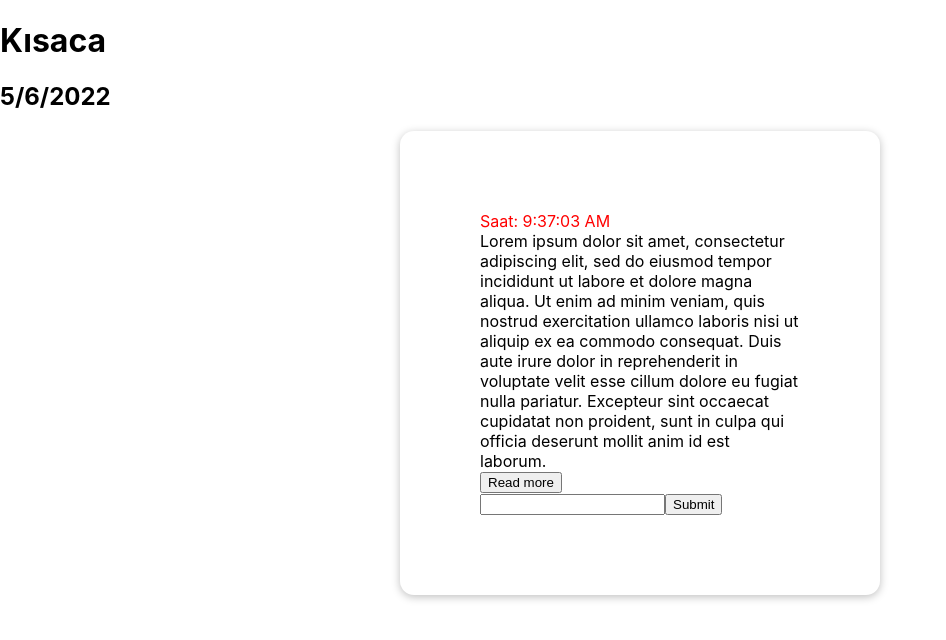
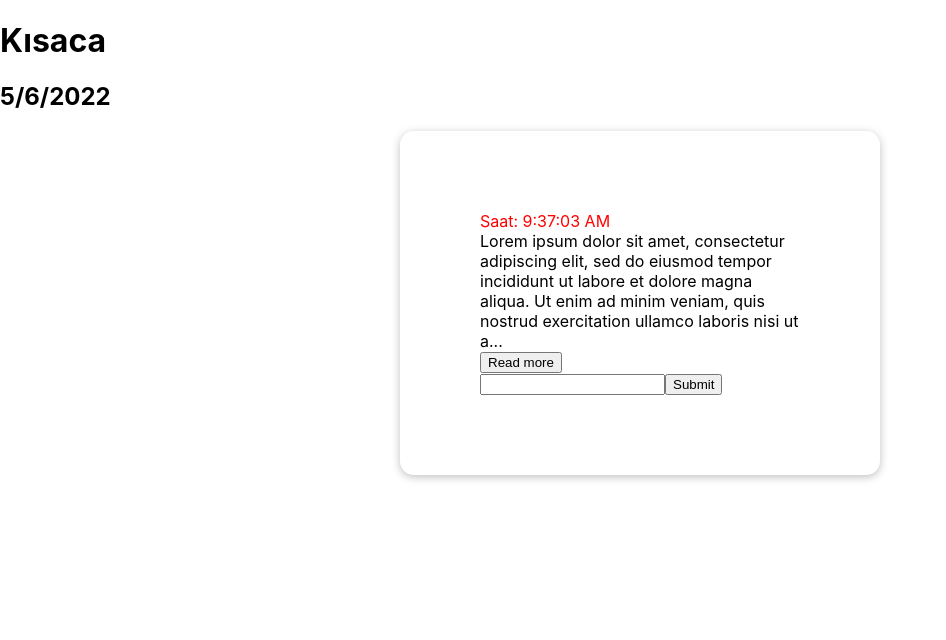
Before and after one commit to yunusemreaksu/kisaca-frontend, a React (Create React App) app: page / in a window 1280 px wide. Shown: the top 640 px of the page, without its empty margins (0-946 px from the left). Built offline with nearby package versions, Linux system fonts and the light colour scheme.

Commit message:
Deactivated ExpandButton component and added its logic to NewsItem

```diff
--- a/src/components/News/NewsItem.js
+++ b/src/components/News/NewsItem.js
@@ -1,9 +1,15 @@
-import React from "react";
+import React, { useState } from "react";
 import News from "./News";
 
 import classes from "./NewsItem.module.css";
 
 const NewsItem = (props) => {
+  const [readMore, setReadMore] = useState(false)
+
+  const clickHandler = () => {
+    setReadMore(!readMore)
+  }
+
   const newsText =
     "Lorem ipsum dolor sit amet, consectetur adipiscing elit, sed do eiusmod tempor incididunt ut labore et dolore magna aliqua. Ut enim ad minim veniam, quis nostrud exercitation ullamco laboris nisi ut aliquip ex ea commodo consequat. Duis aute irure dolor in reprehenderit in voluptate velit esse cillum dolore eu fugiat nulla pariatur. Excepteur sint occaecat cupidatat non proident, sunt in culpa qui officia deserunt mollit anim id est laborum.";
   const newsDate = new Date();
@@ -12,7 +18,8 @@ const NewsItem = (props) => {
   return (
     <div>
       <div className={classes.time}>Saat: {newsTime} </div>
-      <div className={classes.text}> {newsText} </div>
+      <div className={classes.text}> {readMore ? newsText : `${newsText.substring(0, 200)}...`} </div>
+      <button className={classes.button} onClick={clickHandler}> {readMore ? "Read less" : "Read more"} </button>
     </div>
   );
 
--- a/src/components/UI/Card.js
+++ b/src/components/UI/Card.js
@@ -2,7 +2,6 @@ import React from "react";
 
 import classes from "./Card.module.css";
 import NewsItem from "../News/NewsItem";
-import ExpandButton from "./ExpandButton"
 import CommentBox from "../Comments/CommentBox";
 
 
@@ -10,7 +9,6 @@ const Card = (props) => {
   return (
     <div className={classes.card}>
       <NewsItem />
-      <ExpandButton />
       <CommentBox />
     </div>
   );
--- a/src/components/UI/ExpandButton.js
+++ b/src/components/UI/ExpandButton.js
@@ -1,3 +1,4 @@
+//Deactive
 import React, { useState } from "react";
 
 import classes from "./ExpandButton.module.css";
--- a/src/components/UI/ExpandButton.module.css
+++ b/src/components/UI/ExpandButton.module.css
@@ -0,0 +1 @@
+/*Deactive*/
```
